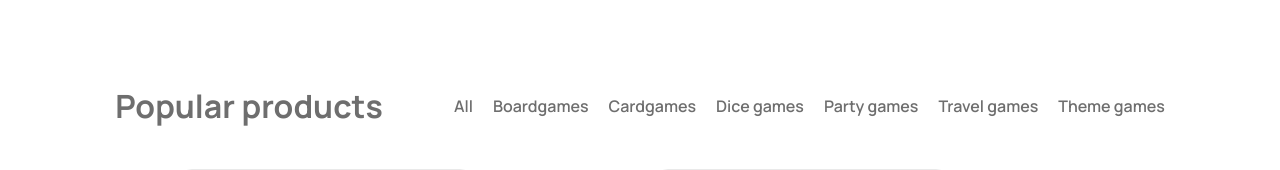
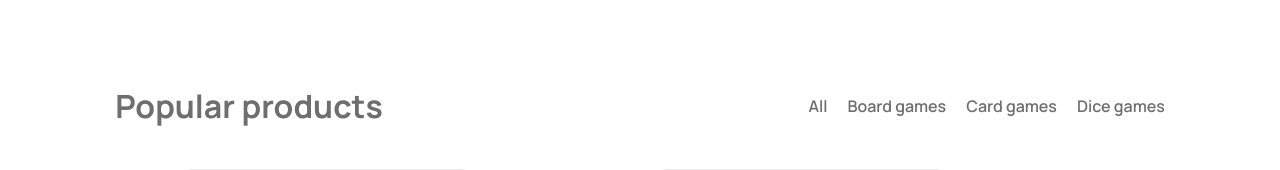
Before and after one commit to serapella/wegotboard_back, a React (Vite) app: page / in a window 1280 px wide. Shown: the top 170 px of the page. Built offline with nearby package versions, Linux system fonts and the light colour scheme.

Commit message:
product filter limit

```diff
--- a/src/components/PopularProducts.tsx
+++ b/src/components/PopularProducts.tsx
@@ -8,12 +8,9 @@ const PopularProducts = () => {
         <h2>Popular products</h2>
         <ul>
           <li>All</li>
-          <li>Boardgames</li>
-          <li>Cardgames</li>
+          <li>Board games</li>
+          <li>Card games</li>
           <li>Dice games</li>
-          <li>Party games</li>
-          <li>Travel games</li>
-          <li>Theme games</li>
         </ul>
       </div>
       <ProductGrid />
```
